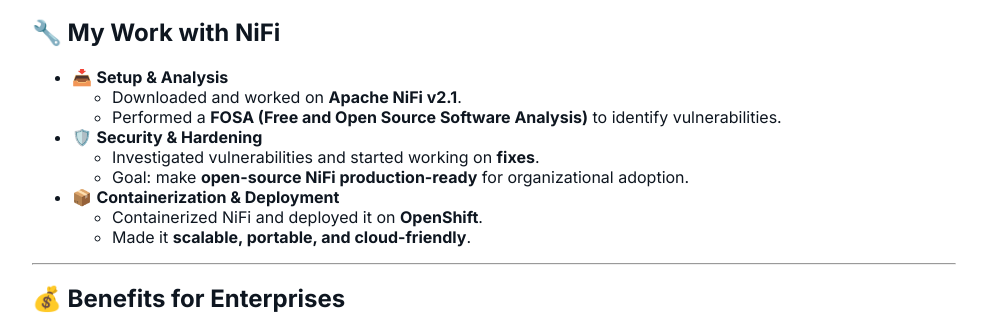
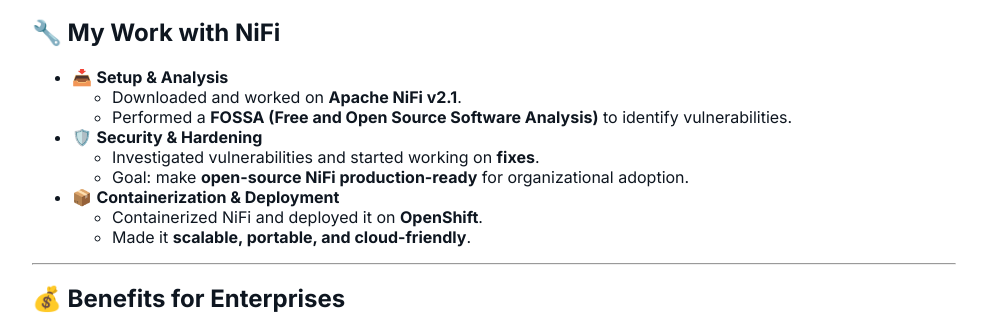
Before and after one commit to mountaingoat-blog/mountaingoat-blog, a Jekyll site: the page built from _posts/2025-09-16-containerizing-nifi.md, in a window 1280 px wide. Shown: the part 292-606 px from the top of the page, without its empty margins (146-1133 px from the left). Built offline with Jekyll 4.4.1, drawn with Linux system fonts in a browser that asks for light colours; our own code applies the rules of GitHub Pages for plain Markdown files.

Commit message:
Update site content and posts

```diff
--- a/_posts/2025-09-16-containerizing-nifi.md
+++ b/_posts/2025-09-16-containerizing-nifi.md
@@ -14,7 +14,7 @@
 
 - 📥 **Setup & Analysis**
   - Downloaded and worked on **Apache NiFi v2.1**.
-  - Performed a **FOSA (Free and Open Source Software Analysis)** to identify vulnerabilities.
+  - Performed a **FOSSA (Free and Open Source Software Analysis)** to identify vulnerabilities.
 
 - 🛡️ **Security & Hardening**
   - Investigated vulnerabilities and started working on **fixes**.
```
